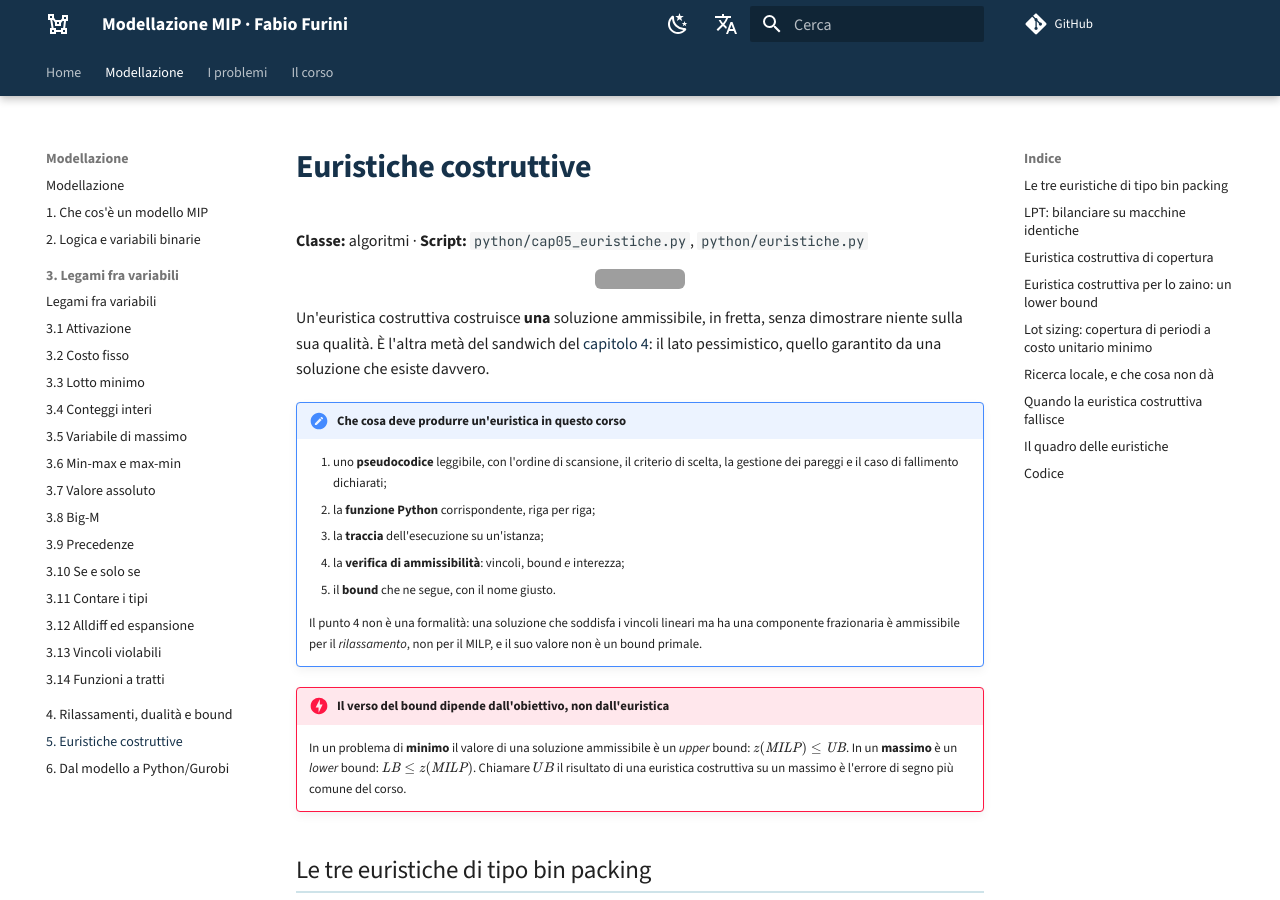
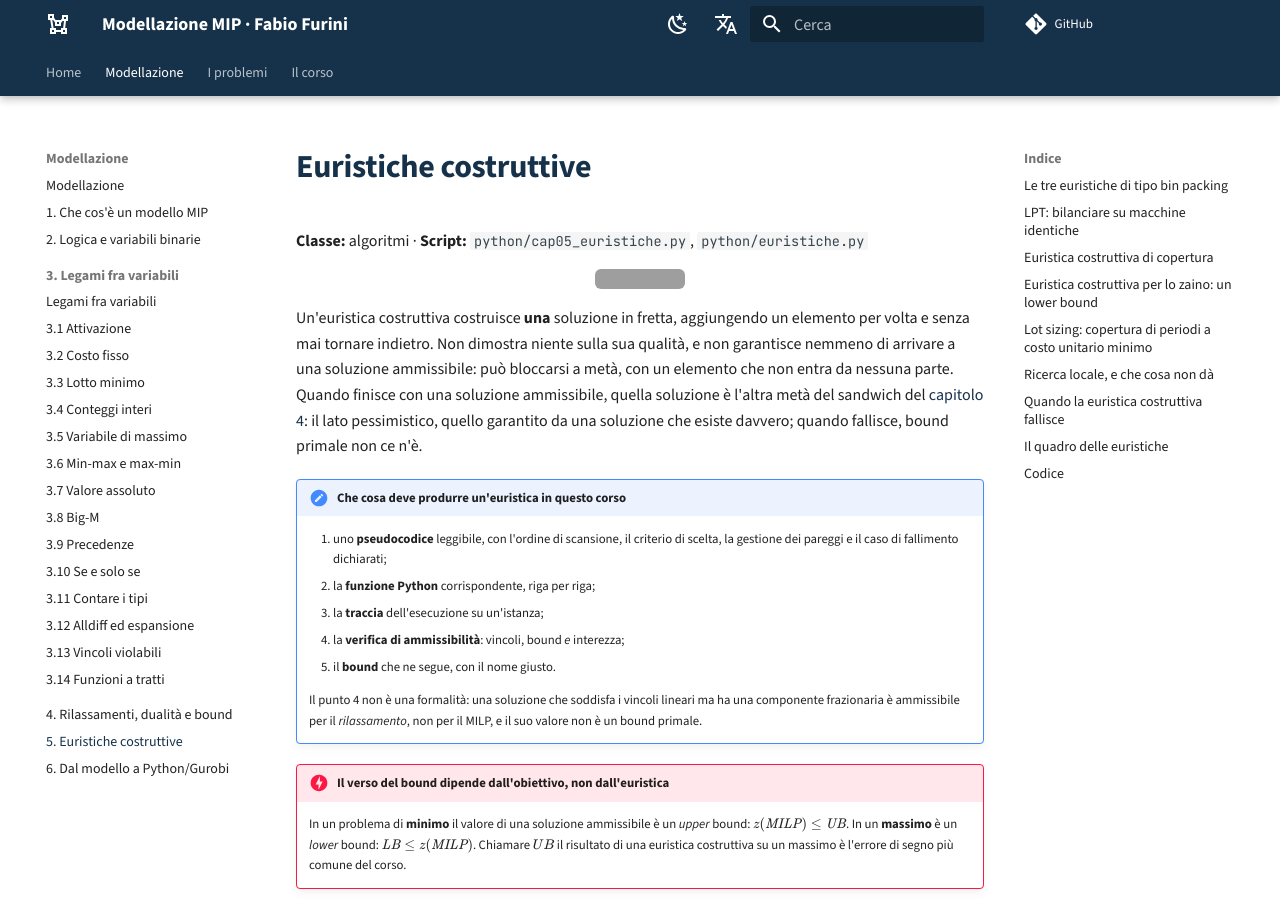
Before and after one commit to fabiofurini/modellazione-mip, an MkDocs documentation site: the page built from docs/modellazione-5.md, in a window 1280 px wide and 900 px high. Built offline with MkDocs 1.6.1 and Material for MkDocs 9.7.7, drawn with Linux system fonts in a browser that asks for light colours; comment, search, counter and statistics services are not loaded; grey boxes are pictures that could not be loaded.

Commit message:
Un'euristica costruttiva non garantisce di finire con una soluzione ammissibile
Può bloccarsi a metà, con un elemento che non entra da nessuna parte: quando
fallisce non c'è bound primale.

Co-Authored-By: Claude Opus 5 (1M context) <noreply@anthropic.com>

```diff
--- a/docs/modellazione-5.md
+++ b/docs/modellazione-5.md
@@ -4,10 +4,13 @@
 
 [![Apri in Colab](https://colab.research.google.com/assets/colab-badge.svg)](https://colab.research.google.com/github/fabiofurini/modellazione-mip/blob/main/notebooks/cap05_euristiche.ipynb)
 
-Un'euristica costruttiva costruisce **una** soluzione ammissibile, in fretta,
-senza dimostrare niente sulla sua qualità. È l'altra metà del sandwich del
+Un'euristica costruttiva costruisce **una** soluzione in fretta, aggiungendo un
+elemento per volta e senza mai tornare indietro. Non dimostra niente sulla sua
+qualità, e non garantisce nemmeno di arrivare a una soluzione ammissibile: può
+bloccarsi a metà, con un elemento che non entra da nessuna parte. Quando finisce
+con una soluzione ammissibile, quella soluzione è l'altra metà del sandwich del
 [capitolo 4](modellazione-4.md): il lato pessimistico, quello garantito da una
-soluzione che esiste davvero.
+soluzione che esiste davvero; quando fallisce, bound primale non ce n'è.
 
 !!! note "Che cosa deve produrre un'euristica in questo corso"
     1. uno **pseudocodice** leggibile, con l'ordine di scansione, il criterio di
```
